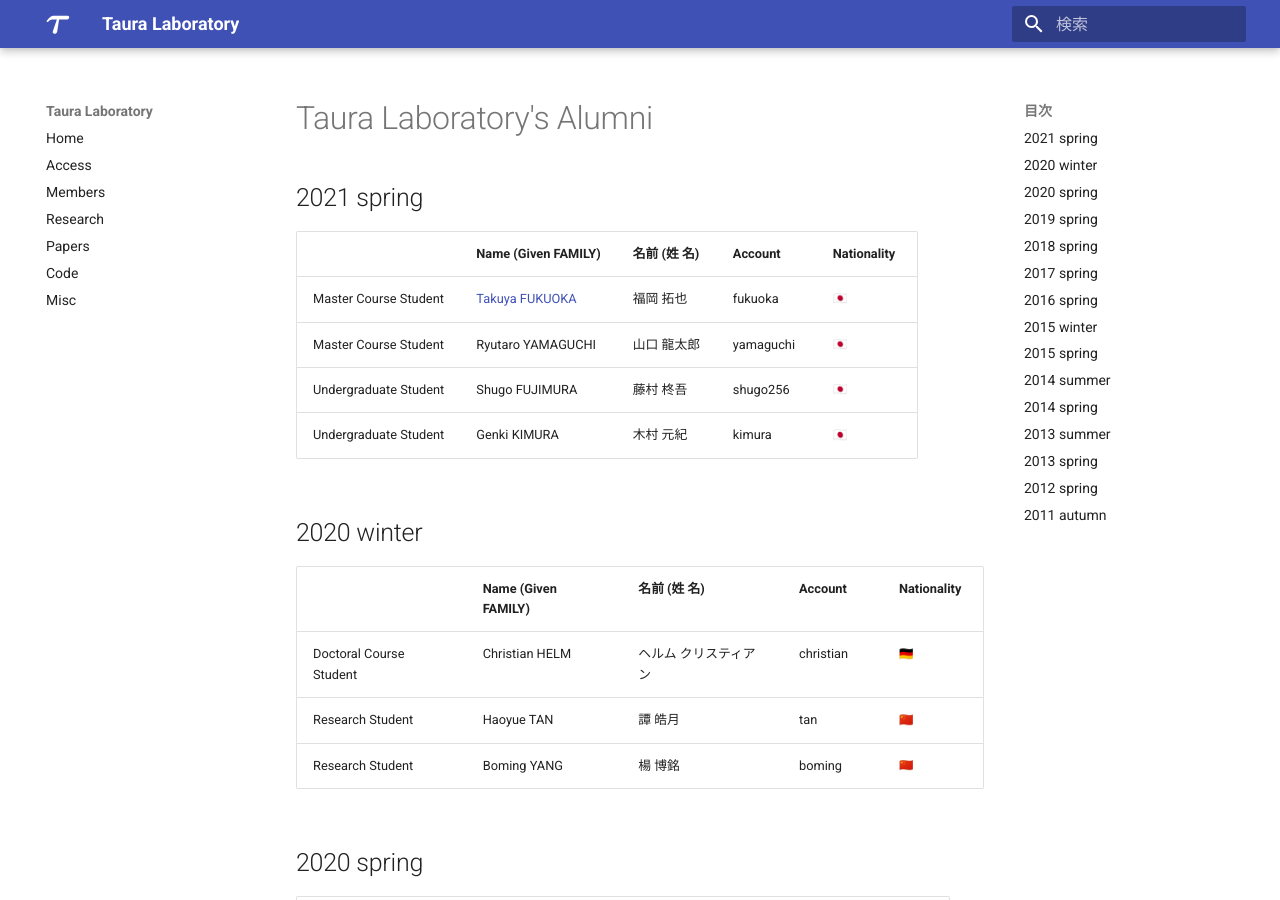
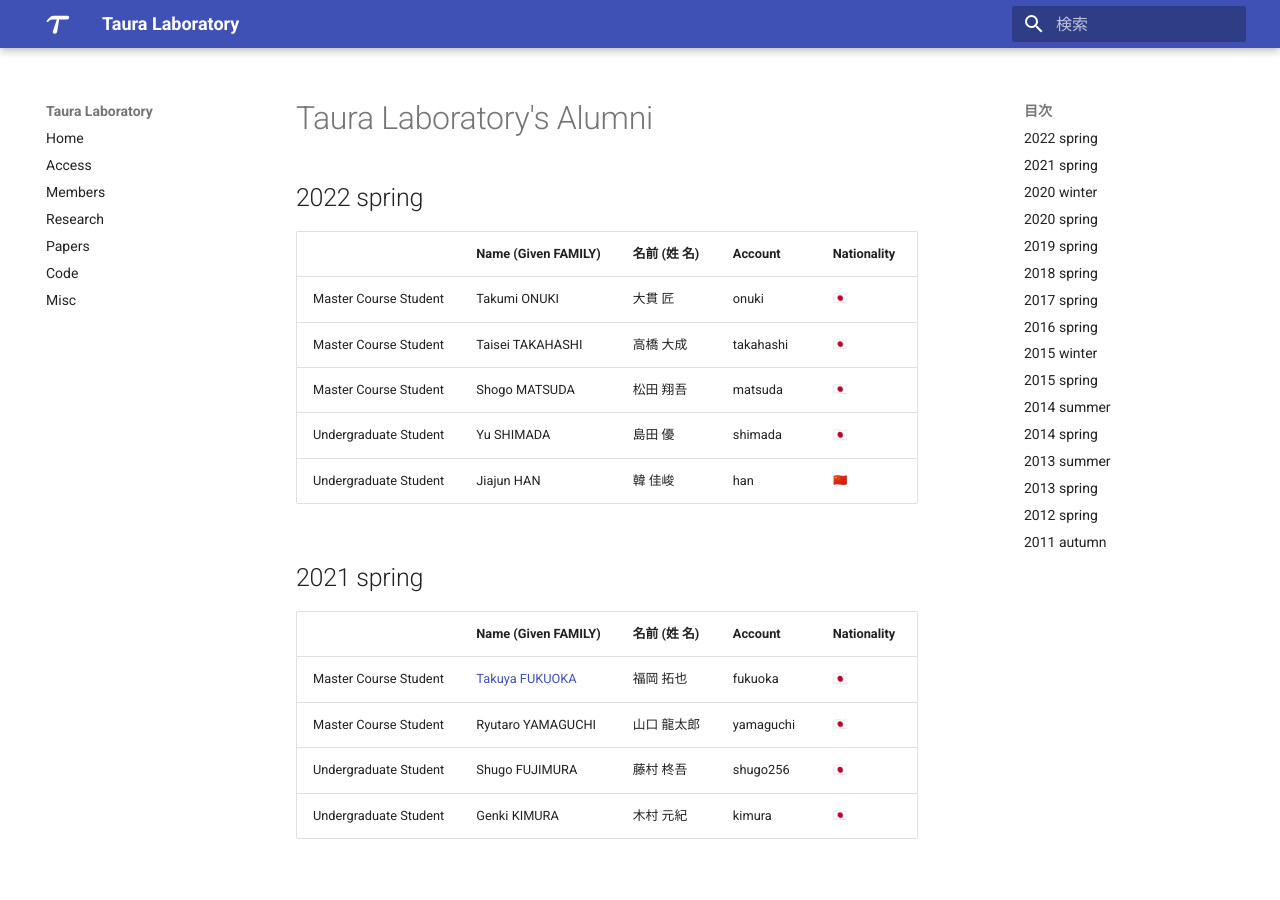
Before and after one commit to Yukayo/taura-lab, an MkDocs documentation site: the page built from docs/alumni.md, in a window 1280 px wide and 900 px high. Built offline with MkDocs 1.6.1 and Material for MkDocs 9.7.7, drawn with Linux system fonts in a browser that asks for light colours; emoji names are drawn with the system emoji font.

Commit message:
Update alumni.md

```diff
--- a/docs/alumni.md
+++ b/docs/alumni.md
@@ -1,4 +1,14 @@
 # Taura Laboratory's Alumni
+## 2022 spring
+
+||Name (Given FAMILY)|名前 (姓 名)|Account|Nationality|
+|---|---|---|---|---|
+|Master Course Student|Takumi ONUKI|大貫 匠|onuki|:jp:|
+|Master Course Student|Taisei TAKAHASHI|高橋 大成|takahashi|:jp:|
+|Master Course Student|Shogo MATSUDA|松田 翔吾|matsuda|:jp:|
+|Undergraduate Student|Yu SHIMADA|島田 優|shimada|:jp:|
+|Undergraduate Student|Jiajun HAN|韓 佳峻|han|:cn:|
+
 ## 2021 spring
 
 ||Name (Given FAMILY)|名前 (姓 名)|Account|Nationality|
```
